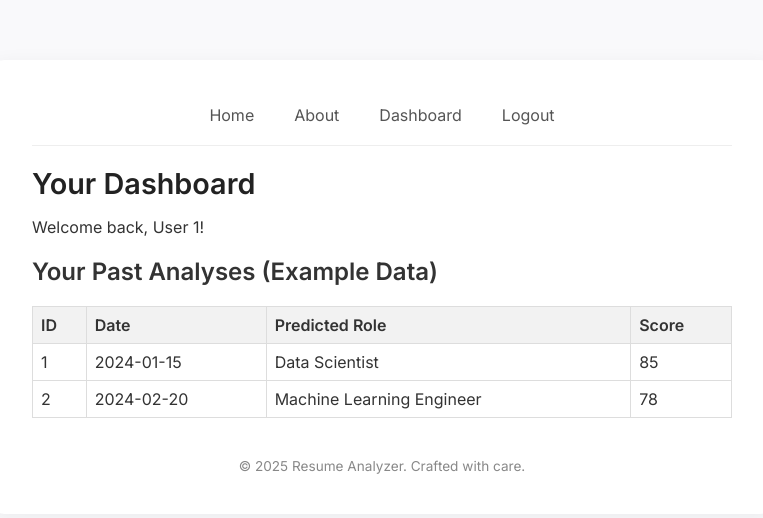
After one commit to sakhij/devops_sem6, a Flask app: page /dashboard in a window 1280 px wide. The commit adds this page. Shown: the top 518 px of the page, without its empty margins (258-1021 px from the left). Run offline with Flask 3, Linux system fonts and the light colour scheme; a user stored in the database is signed in; parts of the project's set-up code (start-up, migrations or seed data) failed here and were passed over.

Commit message:
added a dashboard

```diff
--- a/app.py
+++ b/app.py
@@ -1,4 +1,6 @@
-from flask import Flask, render_template, request
+from flask import Flask, render_template, request, redirect, url_for, flash
+from flask_login import LoginManager, UserMixin, login_user, login_required, logout_user, current_user
+from werkzeug.security import generate_password_hash, check_password_hash
 import os
 import re
 import pickle
@@ -7,17 +9,50 @@ import PyPDF2
 from io import BytesIO
 
 # Initialize Flask app
-app = Flask(__name__)
+app = Flask(__name__, template_folder='templates', static_folder='static')
+app.config['SECRET_KEY'] = 'your_super_secret_key_replace_with_a_strong_one' # IMPORTANT: Change this!
+
+# Initialize Flask-Login
+login_manager = LoginManager()
+login_manager.init_app(app)
+login_manager.login_view = 'login' # Redirects unauthenticated users to the login page
+
+# Dummy User Management (for demonstration purposes only - USE A DATABASE IN PRODUCTION)
+users = {
+    "testuser": {
+        "password_hash": generate_password_hash("123"), # Hash the password
+        "id": "1"
+    }
+}
+
+class User(UserMixin):
+    def __init__(self, id):
+        self.id = id
+
+    def get_id(self):
+        return str(self.id)
+
+@login_manager.user_loader
+def load_user(user_id):
+    # This function reloads the user object from the user ID stored in the session
+    for username, user_data in users.items():
+        if user_data['id'] == user_id:
+            return User(user_id)
+    return None
 
 # Load Models
-with open('models/vectorizer.pkl', 'rb') as f:
-    vectorizer = pickle.load(f)
-with open('models/scaler.pkl', 'rb') as f:
-    scaler = pickle.load(f)
-with open('models/pca.pkl', 'rb') as f:
-    pca = pickle.load(f)
-with open('models/classifier.pkl', 'rb') as f:
-    classifier = pickle.load(f)
+try:
+    with open('models/vectorizer.pkl', 'rb') as f:
+        vectorizer = pickle.load(f)
+    with open('models/scaler.pkl', 'rb') as f:
+        scaler = pickle.load(f)
+    with open('models/pca.pkl', 'rb') as f:
+        pca = pickle.load(f)
+    with open('models/classifier.pkl', 'rb') as f:
+        classifier = pickle.load(f)
+except FileNotFoundError:
+    print("Error: Model files not found. Make sure 'models/' directory and its contents exist.")
+    exit() # Exit if models are not available
 
 # Define Keywords for Score Calculation
 keywords = [
@@ -42,25 +77,23 @@ def extract_features(text, max_kw=10, max_len=1000):
     length = len(cleaned.split())
     has_education = int("bachelor" in cleaned or "master" in cleaned or "phd" in cleaned)
 
-    score = (
-        (kw_matches / max_kw) * 0.5 +
-        (length / max_len) * 0.3 +
-        has_education * 0.2
-    )
-
+    # Note: The original extract_features also returned a 'score' which isn't used
+    # directly by the model. The resume_score is calculated separately.
+    # We'll just return the processed features needed for prediction.
     tfidf = vectorizer.transform([cleaned]).toarray()
     extra_features = np.array([[kw_matches, length, has_education]])
     full_features = np.hstack([tfidf, extra_features])
     scaled = scaler.transform(full_features)
     reduced = pca.transform(scaled)
 
-    return reduced, score
+    return reduced
 
 # Calculate Resume Quality Score
 def calculate_resume_quality(resume_text):
     words = resume_text.split()
     resume_length = len(words)
 
+    # Length Score
     if 300 <= resume_length <= 700:
         length_score = 1.0
     elif resume_length < 300:
@@ -68,10 +101,15 @@ def calculate_resume_quality(resume_text):
     else:
         length_score = max(0, 1 - (resume_length - 700) / 300)
 
-    # Placeholder for keyword match score and vocabulary diversity
-    keyword_match_score = 0.5  # Placeholder value, should be updated dynamically
+    # Keyword Match Score (using defined keywords)
+    cleaned_text = clean_text(resume_text)
+    matched_keywords_count = sum([1 for word in keywords if word in cleaned_text])
+    keyword_match_score = (matched_keywords_count / len(keywords)) if len(keywords) > 0 else 0
+
+    # Vocabulary Diversity
     vocabulary_diversity = len(set(words)) / len(words) if len(words) > 0 else 0
 
+    # Combine scores into a final quality score (weighted average)
     quality_score = (0.35 * length_score * 100 + 0.35 * keyword_match_score * 100 + 0.3 * vocabulary_diversity * 100)
     return round(quality_score, 2)
 
@@ -83,8 +121,37 @@ def extract_text_from_pdf(file_stream):
         text += page.extract_text() or ''
     return text
 
-# Flask Route to Handle File Upload and Prediction
+# Flask Route to Handle Login
+@app.route('/login', methods=['GET', 'POST'])
+def login():
+    if current_user.is_authenticated:
+        return redirect(url_for('index')) # If already logged in, redirect to home
+
+    if request.method == 'POST':
+        username = request.form['username']
+        password = request.form['password']
+        user_data = users.get(username)
+
+        if user_data and check_password_hash(user_data['password_hash'], password):
+            user = User(user_data['id'])
+            login_user(user)
+            flash('Logged in successfully!', 'success')
+            return redirect(url_for('index'))
+        else:
+            flash('Invalid username or password.', 'danger')
+    return render_template('login.html')
+
+# Flask Route to Handle Logout
+@app.route('/logout')
+@login_required # Only allow logged-in users to logout
+def logout():
+    logout_user()
+    flash('You have been logged out.', 'info')
+    return redirect(url_for('login'))
+
+# Flask Route to Handle File Upload and Prediction (main page)
 @app.route('/', methods=['GET', 'POST'])
+@login_required # Protect the main page, requiring login
 def index():
     resume_score = None
     predicted_role = None
@@ -99,19 +166,28 @@ def index():
                 original_text = uploaded_file.read().decode('utf-8', errors='ignore')
             # Handle .pdf file
             elif filename.endswith('.pdf'):
-                original_text = extract_text_from_pdf(BytesIO(uploaded_file.read()))
+                try:
+                    original_text = extract_text_from_pdf(BytesIO(uploaded_file.read()))
+                except Exception as e:
+                    flash(f"Error processing PDF: {e}. Please ensure it's a valid PDF.", 'danger')
+                    original_text = None
             else:
-                original_text = "Unsupported file format."
+                flash("Unsupported file format. Please upload a .pdf or .txt file.", 'warning')
+                original_text = None
 
-            if original_text:
+            if original_text and original_text != "Unsupported file format.":
                 # Preprocess text, extract features
-                features, _ = extract_features(original_text)
+                features = extract_features(original_text) # No longer returning score from here
                 # Predict job role
                 role = classifier.predict(features)[0]
 
                 # Calculate Resume Quality Score
                 resume_score = calculate_resume_quality(original_text)
                 predicted_role = role
+            elif not original_text: # Handle cases where text extraction failed or format was unsupported
+                pass # Flash messages are already handled above
+        else:
+            flash("No file uploaded. Please select a resume file.", 'warning')
 
     return render_template(
         'index.html',
@@ -120,5 +196,23 @@ def index():
         original_text=original_text
     )
 
+# New Route for About page
+@app.route('/about')
+def about():
+    return render_template('about.html')
+
+# New Route for Dashboard page
+@app.route('/dashboard')
+@login_required # Protect the dashboard page
+def dashboard():
+    # In a real app, you would fetch user-specific data from a database here.
+    # For demonstration, let's use a dummy list.
+    user_analyses = [
+        {"id": 1, "date": "2024-01-15", "role": "Data Scientist", "score": 85},
+        {"id": 2, "date": "2024-02-20", "role": "Machine Learning Engineer", "score": 78}
+    ]
+    return render_template('dashboard.html', analyses=user_analyses)
+
+
 if __name__ == '__main__':
-    app.run(host="0.0.0.0", port=5000)
+    app.run(host="0.0.0.0", port=5000, debug=True) # Set debug=True for development
--- /dev/null
+++ b/static/style.css
@@ -0,0 +1,176 @@
+body {
+    margin: 0;
+    font-family: 'Inter', sans-serif;
+    background: #f9f9fb;
+    color: #333;
+}
+
+.container {
+    max-width: 700px;
+    margin: 60px auto;
+    background: #fff;
+    padding: 40px;
+    border-radius: 12px;
+    box-shadow: 0 4px 20px rgba(0, 0, 0, 0.06);
+}
+
+header {
+    margin-bottom: 20px;
+    padding-bottom: 15px;
+    border-bottom: 1px solid #eee;
+    text-align: center;
+}
+
+nav {
+    display: flex;
+    justify-content: center;
+    gap: 20px; /* Space between nav links */
+}
+
+nav a {
+    text-decoration: none;
+    color: #555;
+    font-weight: 500;
+    padding: 5px 10px;
+    border-radius: 4px;
+    transition: background-color 0.2s ease, color 0.2s ease;
+}
+
+nav a:hover {
+    background-color: #f0f0f0;
+    color: #111827;
+}
+
+h1 {
+    font-size: 1.8rem;
+    font-weight: 600;
+    margin-bottom: 10px;
+    color: #222;
+}
+
+label {
+    display: block;
+    margin-bottom: 8px;
+    font-weight: 500;
+}
+
+input[type="file"],
+input[type="text"],
+input[type="password"] {
+    border: 1px solid #ccc;
+    padding: 10px;
+    border-radius: 6px;
+    width: 100%;
+    box-sizing: border-box; /* Ensures padding doesn't increase width */
+    margin-bottom: 15px; /* Added spacing */
+}
+
+button {
+    background-color: #111827;
+    color: #fff;
+    padding: 12px 20px;
+    border: none;
+    border-radius: 6px;
+    font-size: 1rem;
+    cursor: pointer;
+    margin-top: 20px;
+    width: 100%;
+    transition: 0.2s ease-in-out;
+}
+
+button:hover {
+    background-color: #1f2937;
+}
+
+.results {
+    margin-top: 30px;
+    padding: 20px;
+    background: #f3f4f6;
+    border-radius: 8px;
+}
+
+.results p {
+    margin: 0 0 8px;
+    font-weight: 500;
+}
+
+.textarea-container {
+    margin-top: 30px;
+}
+
+textarea {
+    width: 100%;
+    height: 300px;
+    border: 1px solid #ddd;
+    padding: 14px;
+    font-family: monospace;
+    border-radius: 8px;
+    resize: vertical;
+    font-size: 0.95rem;
+    background: #fcfcfc;
+    box-sizing: border-box; /* Ensures padding doesn't increase width */
+}
+
+.footer {
+    margin-top: 40px;
+    text-align: center;
+    font-size: 0.85rem;
+    color: #888;
+}
+
+/* Flash messages styling */
+.flashes {
+    list-style-type: none;
+    padding: 0;
+    margin-top: 20px;
+    text-align: center;
+}
+
+.flashes li {
+    padding: 10px;
+    margin-bottom: 10px;
+    border-radius: 5px;
+    font-weight: bold;
+}
+
+.flashes li.success {
+    background-color: #d4edda;
+    color: #155724;
+    border: 1px solid #c3e6cb;
+}
+
+.flashes li.danger {
+    background-color: #f8d7da;
+    color: #721c24;
+    border: 1px solid #f5c6cb;
+}
+
+.flashes li.info {
+    background-color: #d1ecf1;
+    color: #0c5460;
+    border: 1px solid #bee5eb;
+}
+
+.flashes li.warning {
+    background-color: #fff3cd;
+    color: #856404;
+    border: 1px solid #ffeeba;
+}
+
+/* Table for Dashboard */
+table {
+    width: 100%;
+    border-collapse: collapse;
+    margin-top: 20px;
+}
+
+table th, table td {
+    border: 1px solid #ddd;
+    padding: 8px;
+    text-align: left;
+}
+
+table th {
+    background-color: #f2f2f2;
+    font-weight: 600;
+}
--- /dev/null
+++ b/templates/base.html
@@ -0,0 +1,41 @@
+<!DOCTYPE html>
+<html lang="en">
+<head>
+    <meta charset="UTF-8">
+    <meta name="viewport" content="width=device-width, initial-scale=1.0">
+    <title>{% block title %}Resume Analyzer{% endblock %}</title>
+    <link href="https://fonts.googleapis.com/css2?family=Inter:wght@400;600&display=swap" rel="stylesheet">
+    <link rel="stylesheet" href="{{ url_for('static', filename='style.css') }}">
+</head>
+<body>
+    <div class="container">
+        <header>
+            <nav>
+                <a href="{{ url_for('index') }}">Home</a>
+                <a href="{{ url_for('about') }}">About</a>
+                {% if current_user.is_authenticated %}
+                    <a href="{{ url_for('dashboard') }}">Dashboard</a>
+                    <a href="{{ url_for('logout') }}">Logout</a>
+                {% else %}
+                    <a href="{{ url_for('login') }}">Login</a>
+                {% endif %}
+            </nav>
+        </header>
+        {% with messages = get_flashed_messages(with_categories=true) %}
+            {% if messages %}
+                <ul class="flashes">
+                    {% for category, message in messages %}
+                        <li class="{{ category }}">{{ message }}</li>
+                    {% endfor %}
+                </ul>
+            {% endif %}
+        {% endwith %}
+        <main>
+            {% block content %}{% endblock %}
+        </main>
+        <div class="footer">
+            &copy; {{ 2025 }} Resume Analyzer. Crafted with care.
+        </div>
+    </div>
+</body>
+</html>
--- /dev/null
+++ b/templates/dashboard.html
@@ -0,0 +1,37 @@
+{% extends "base.html" %}
+
+{% block title %}User Dashboard{% endblock %}
+
+{% block content %}
+    <h1>Your Dashboard</h1>
+    {% if current_user.is_authenticated %}
+        <p>Welcome back, User {{ current_user.id }}!</p>
+        <h2>Your Past Analyses (Example Data)</h2>
+        {% if analyses %}
+            <table>
+                <thead>
+                    <tr>
+                        <th>ID</th>
+                        <th>Date</th>
+                        <th>Predicted Role</th>
+                        <th>Score</th>
+                    </tr>
+                </thead>
+                <tbody>
+                    {% for analysis in analyses %}
+                        <tr>
+                            <td>{{ analysis.id }}</td>
+                            <td>{{ analysis.date }}</td>
+                            <td>{{ analysis.role }}</td>
+                            <td>{{ analysis.score }}</td>
+                        </tr>
+                    {% endfor %}
+                </tbody>
+            </table>
+        {% else %}
+            <p>No past analyses found. Upload a resume to get started!</p>
+        {% endif %}
+    {% else %}
+        <p>Please log in to view your dashboard.</p>
+    {% endif %}
+{% endblock %}
```
Also changed, not shown: templates/about.html (added, +10 -0 lines), templates/index.html (+4 -107 lines), templates/login.html (added, +14 -0 lines).
